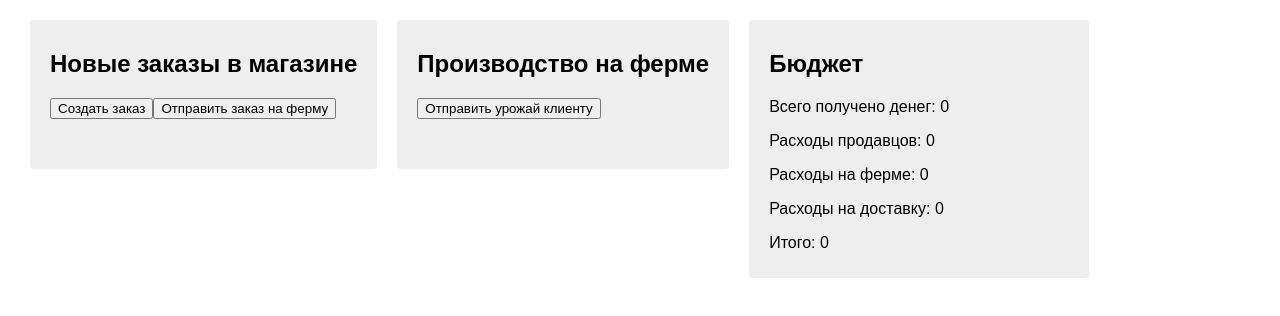
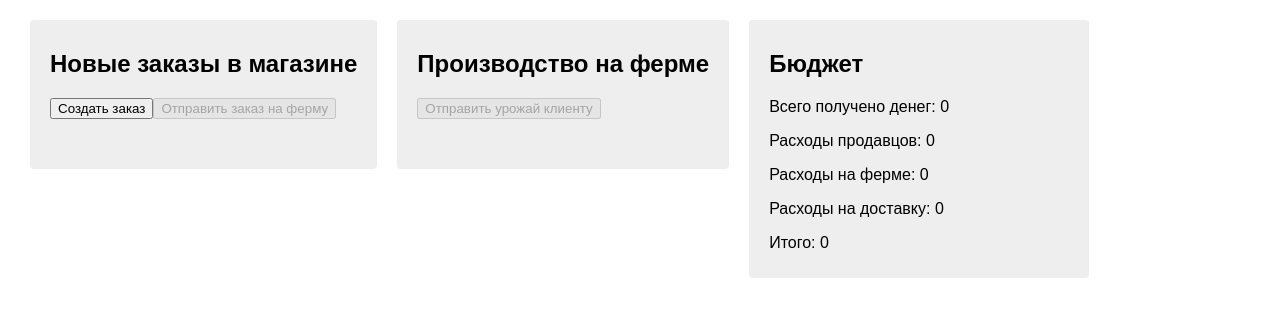
Before and after one commit to DSelifonovCroc/hometasks, a React (Create React App) app: page / in a window 1280 px wide. Shown: the top 316 px of the page. Built offline with nearby package versions, Linux system fonts and the light colour scheme.

Commit message:
tutor remarks

```diff
--- a/src/components/Budget/Budget.js
+++ b/src/components/Budget/Budget.js
@@ -1,5 +1,7 @@
 import React, {Component} from 'react';
 import {connect} from 'react-redux';
+
+import {getBudget} from './../../reducers/budget';
 
 import './Budget.css';
 
@@ -7,7 +9,7 @@ class Budget extends Component{
 
     render(){
         const {profit, marketExpanse, deliveryExpanse, farmExpanse} = this.props.budget;
-        let total = profit - marketExpanse - deliveryExpanse - farmExpanse;
+        const total = profit - marketExpanse - deliveryExpanse - farmExpanse;
 
         return (
             <div className="budget">
@@ -23,13 +25,10 @@ class Budget extends Component{
     }
 }
 
-
 const mapStateToProps = state => {
     return {
-        budget: state.budget
+        budget: getBudget(state)
     }
   };
 
-const mapDispatchToProps = ({});
-
-export default connect(mapStateToProps, mapDispatchToProps)(Budget);
+export default connect(mapStateToProps)(Budget);
--- a/src/components/Farm/Farm.js
+++ b/src/components/Farm/Farm.js
@@ -2,22 +2,32 @@ import React, {Component} from 'react';
 import {connect} from 'react-redux';
 
 import {moveOrderToCustomer} from './../../actions/farmActions';
+import {getFarmOrders} from './../../reducers/farm';
 import Order from './../Order/Order';
 
 import './Farm.css';
 
 class Farm extends Component{
 
+    handleClick = item => {
+        const {moveOrderToCustomer, farm} = this.props;
+
+        moveOrderToCustomer(farm[0]);
+    }
+
     render(){
-        const {moveOrderToCustomer, farm} = this.props;
+        const {farm} = this.props;
+        let noOrders = farm.length === 0;
 
         return (
             <div className="farm">
                 <h2>Производство на ферме</h2>
 
-                <button onClick={() => moveOrderToCustomer(farm[0])}>Отправить урожай клиенту</button>
+                <button onClick={this.handleClick} disabled={noOrders}>Отправить урожай клиенту</button>
 
-                <div className="order-list">{ farm.map((item, index) => <Order key={index} data={item} />) }</div>
+                <div className="order-list">
+                    { farm.map( (item, index) => <Order key={index} data={item} /> ) }
+                </div>
             </div>
         );
     }
@@ -25,16 +35,12 @@ class Farm extends Component{
 
 const mapStateToProps = state => {
     return {
-        farm: state.farm.orders
+        farm: getFarmOrders(state)
     }
   };
 
-const mapDispatchToProps = dispatch => {
-    return {
-        moveOrderToCustomer: payload => {
-            dispatch(moveOrderToCustomer(payload))
-        }
-    }
+const mapDispatchToProps = {
+    moveOrderToCustomer
 };
 
 export default connect(mapStateToProps, mapDispatchToProps)(Farm);
--- a/src/components/Market/Market.js
+++ b/src/components/Market/Market.js
@@ -2,6 +2,8 @@ import React, {Component} from 'react';
 import {connect} from 'react-redux';
 
 import {createOrder, moveOrderToFarm} from './../../actions/marketActions';
+import {getMarketOrders} from './../../reducers/market';
+
 import Order from './../Order/Order';
 
 import './Market.css';
@@ -37,19 +39,32 @@ const getNewOrder = () => {
   };
 };
 
-export class Market extends Component {
+class Market extends Component {
+
+  newOrderClick = () => {
+    const newOrder = getNewOrder();
+    this.props.createOrder(newOrder);
+  }
+
+  toFarmClick = () => {
+    const {market} = this.props;
+    this.props.moveOrderToFarm(market[0])
+  }
+
   render() {
-    let newOrder = getNewOrder()
-    const {createOrder, moveOrderToFarm, market} = this.props;
+    const {market} = this.props;
+    const onOrders = market.length === 0
 
     return (
       <div className="market">
         <h2>Новые заказы в магазине</h2>
 
-        <button onClick={() => createOrder(newOrder)} className="new-orders__create-button">Создать заказ</button>
-        <button onClick={() => moveOrderToFarm(market[0])} >Отправить заказ на ферму</button>
+        <button onClick={this.newOrderClick} className="new-orders__create-button">Создать заказ</button>
+        <button onClick={this.toFarmClick} disabled={onOrders}>Отправить заказ на ферму</button>
 
-        <div className="order-list">{ market.map((item, index) => <Order key={index} data={item} />) }</div>
+        <div className="order-list">
+          { market.map( (item, index) => <Order key={index} data={item} /> ) }
+        </div>
       </div>
     );
   }
@@ -57,19 +72,13 @@ export class Market extends Component {
 
 const mapStateToProps = state => {
   return {
-    market: state.market.orders
+    market: getMarketOrders(state)
   }
 };
 
-const mapDispatchToProps = dispatch => {
-  return {
-    createOrder: payload => {
-      dispatch(createOrder(payload))
-    },
-    moveOrderToFarm: payload => {
-      dispatch(moveOrderToFarm(payload))
-    }
-  }
+const mapDispatchToProps = {
+  createOrder,
+  moveOrderToFarm
 };
 
 export default connect(mapStateToProps, mapDispatchToProps)(Market);
--- a/src/components/Order/Order.js
+++ b/src/components/Order/Order.js
@@ -4,9 +4,6 @@ import './Order.css';
 class Order extends Component{
 
     render(){
-
-        console.log(this.props)
-
         const {name, price, createdAt} = this.props.data;
 
         return (
--- a/src/reducers/budget.js
+++ b/src/reducers/budget.js
@@ -20,3 +20,7 @@ export default function budget(state = initState, action){
             return state;
         }
 }
+
+export const getBudget = state => {
+    return state.budget;
+}
--- a/src/reducers/farm.js
+++ b/src/reducers/farm.js
@@ -11,3 +11,7 @@ export default function farm(state = {orders: []}, action){
             return state;
         }
 }
+
+export const getFarmOrders = state => {
+    return state.farm.orders;
+}
--- a/src/reducers/market.js
+++ b/src/reducers/market.js
@@ -10,3 +10,7 @@ export default function market(state = {orders: []}, action){
             return state;
         }
 };
+
+export const getMarketOrders = state => {
+    return state.market.orders;
+};
```
